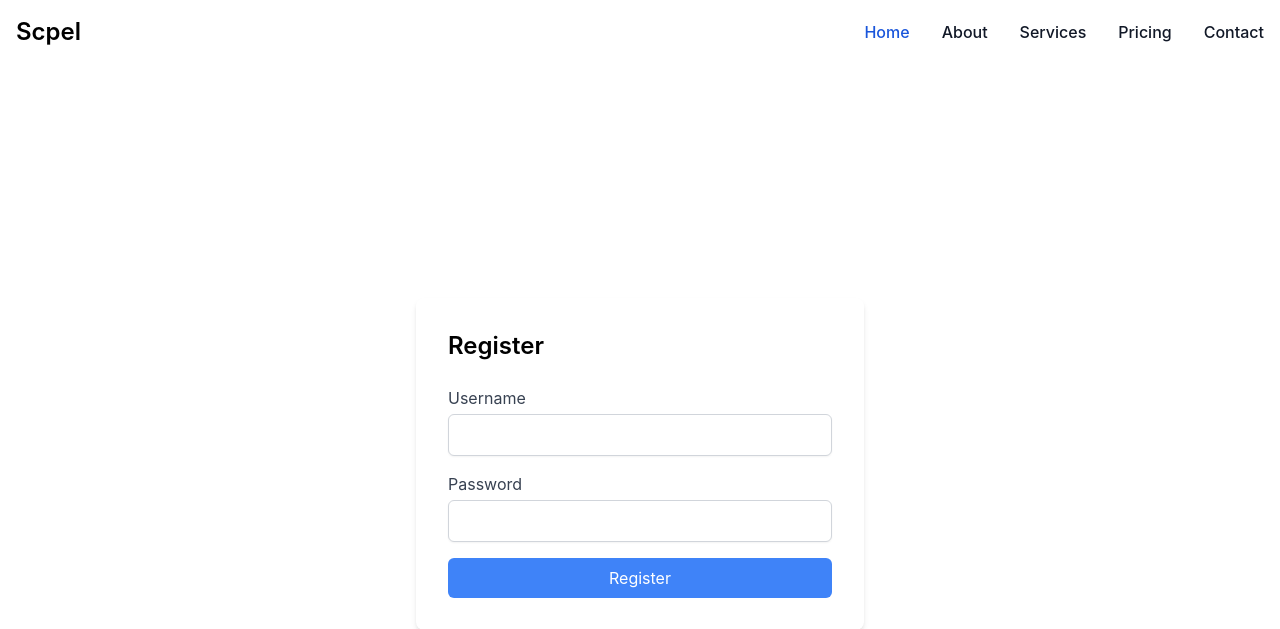
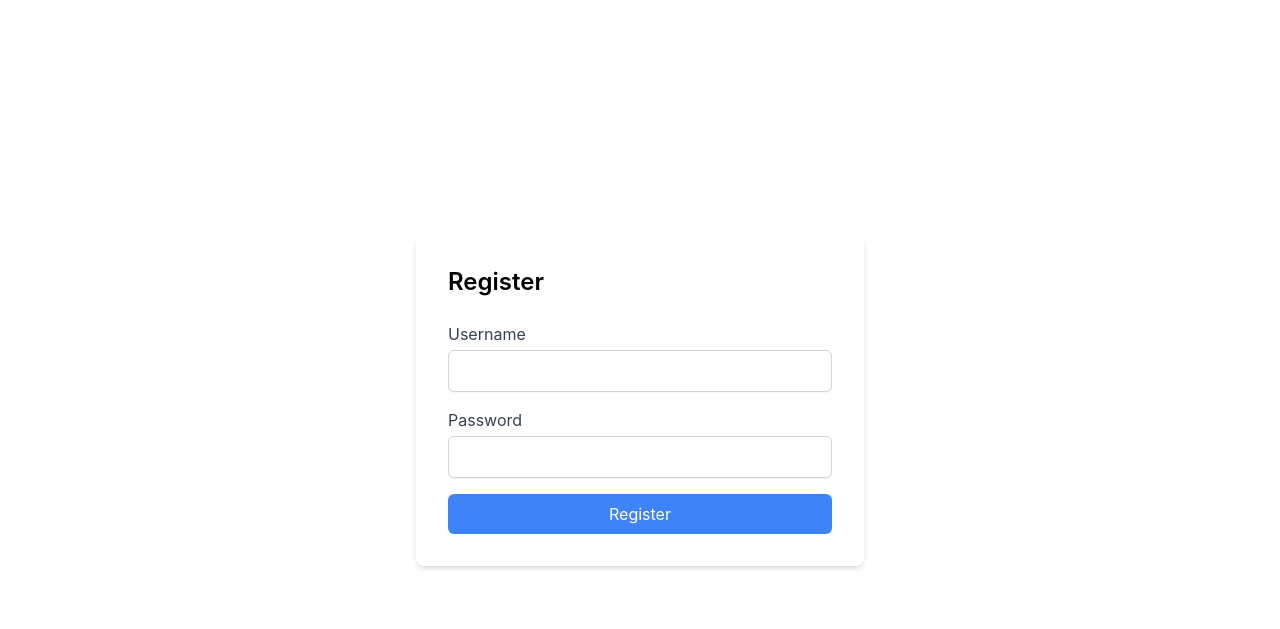
Before and after one commit to Scpel-lang/Scpel_Forum_and_User_Community, a PHP site: page /register.php in a window 1280 px wide. Shown: the top 629 px of the page. After the commit the page ends 569 px from the top, so only its background shows below. Run offline with PHP 8.4, Linux system fonts and the light colour scheme; a stand-in replaces the project's code that opens the database connection; some libraries are stand-ins or nearby versions.

Commit message:
removed nav element on register file

```diff
--- a/register.php
+++ b/register.php
@@ -61,22 +61,6 @@ if ($_SERVER["REQUEST_METHOD"] == "POST") {
 </head>
 <body class="h-screen">
 
-    <nav class="bg-white border-gray-200 dark:bg-gray-900">
-        <div class="max-w-screen-xl flex flex-wrap items-center justify-between mx-auto p-4">
-            <a href="https://flowbite.com/" class="flex items-center space-x-3 rtl:space-x-reverse">
-                <span class="self-center text-2xl font-semibold whitespace-nowrap dark:text-white">Scpel</span>
-            </a>
-            <div class="hidden w-full md:block md:w-auto" id="navbar-default">
-                <ul class="font-medium flex flex-col p-4 md:p-0 mt-4 border border-gray-100 rounded-lg bg-gray-50 md:flex-row md:space-x-8 rtl:space-x-reverse md:mt-0 md:border-0 md:bg-white dark:bg-gray-800 md:dark:bg-gray-900 dark:border-gray-700">
-                    <li><a href="#" class="block py-2 px-3 text-white bg-blue-700 rounded md:bg-transparent md:text-blue-700 md:p-0 dark:text-white md:dark:text-blue-500" aria-current="page">Home</a></li>
-                    <li><a href="#" class="block py-2 px-3 text-gray-900 rounded hover:bg-gray-100 md:hover:bg-transparent md:border-0 md:hover:text-blue-700 md:p-0 dark:text-white md:dark:hover:text-blue-500 dark:hover:bg-gray-700 dark:hover:text-white md:dark:hover:bg-transparent">About</a></li>
-                    <li><a href="#" class="block py-2 px-3 text-gray-900 rounded hover:bg-gray-100 md:hover:bg-transparent md:border-0 md:hover:text-blue-700 md:p-0 dark:text-white md:dark:hover:text-blue-500 dark:hover:bg-gray-700 dark:hover:text-white md:dark:hover:bg-transparent">Services</a></li>
-                    <li><a href="#" class="block py-2 px-3 text-gray-900 rounded hover:bg-gray-100 md:hover:bg-transparent md:border-0 md:hover:text-blue-700 md:p-0 dark:text-white md:dark:hover:text-blue-500 dark:hover:bg-gray-700 dark:hover:text-white md:dark:hover:bg-transparent">Pricing</a></li>
-                    <li><a href="#" class="block py-2 px-3 text-gray-900 rounded hover:bg-gray-100 md:hover:bg-transparent md:border-0 md:hover:text-blue-700 md:p-0 dark:text-white md:dark:hover:text-blue-500 dark:hover:bg-gray-700 dark:hover:text-white md:dark:hover:bg-transparent">Contact</a></li>
-                </ul>
-            </div>
-        </div>
-    </nav>
     <div class="flex justify-center items-center h-screen">
         <div class="max-w-md w-full">
             <div class="bg-white rounded-lg shadow-md p-8">
```
